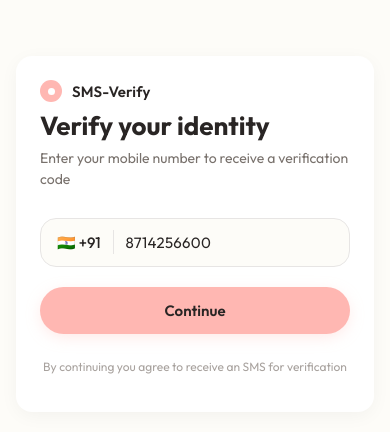
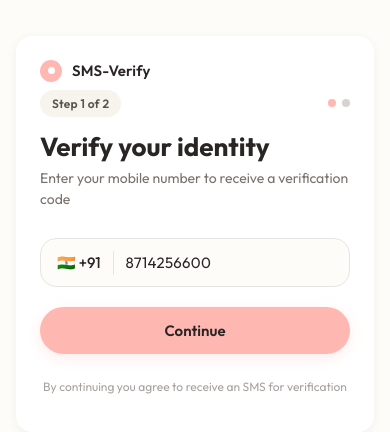
Before and after one commit to Soah1312/self-hosted-otp, a Next.js app: page /demo in a window 390 px wide. Shown: the part 188-620 px from the top of the page. Built offline with nearby package versions, Linux system fonts and the light colour scheme; no server answers.

Commit message:
ui refinements

```diff
--- a/app/demo/page.tsx
+++ b/app/demo/page.tsx
@@ -86,6 +86,30 @@ function CheckmarkIcon() {
   );
 }
 
+function SendActionIcon() {
+  return (
+    <svg viewBox="0 0 20 20" fill="none" xmlns="http://www.w3.org/2000/svg" aria-hidden="true" className="sendActionAnim">
+      <path
+        d="M3 10L17 3L13.5 17L9.7 10.3L3 10Z"
+        stroke="currentColor"
+        strokeWidth="1.6"
+        strokeLinecap="round"
+        strokeLinejoin="round"
+      />
+    </svg>
+  );
+}
+
+function InfoIcon() {
+  return (
+    <svg viewBox="0 0 18 18" fill="none" xmlns="http://www.w3.org/2000/svg" aria-hidden="true">
+      <circle cx="9" cy="9" r="7" stroke="currentColor" strokeWidth="1.6" />
+      <path d="M9 8.2V12" stroke="currentColor" strokeWidth="1.6" strokeLinecap="round" />
+      <circle cx="9" cy="5.7" r="0.9" fill="currentColor" />
+    </svg>
+  );
+}
+
 export default function DemoPage() {
   const [screen, setScreen] = useState<"phone" | "otp">("phone");
   const [fadeKey, setFadeKey] = useState(0);
@@ -100,7 +124,6 @@ export default function DemoPage() {
   const [redirectCountdown, setRedirectCountdown] = useState(0);
   const [resendInfo, setResendInfo] = useState("");
   const [lastResponseMessage, setLastResponseMessage] = useState("");
-  const [showFunnyMessage, setShowFunnyMessage] = useState(false);
   const submittedOtpRef = useRef("");
   const redirectTimerRef = useRef<number | null>(null);
 
@@ -111,14 +134,6 @@ export default function DemoPage() {
 
   useEffect(() => {
     setFadeKey((value) => value + 1);
-
-    if (screen === "otp") {
-      setShowFunnyMessage(false);
-      const timer = setTimeout(() => setShowFunnyMessage(true), 3000);
-      return () => clearTimeout(timer);
-    } else {
-      setShowFunnyMessage(false);
-    }
   }, [screen]);
 
   useEffect(() => {
@@ -252,29 +267,18 @@ export default function DemoPage() {
     setOtpError("");
   }
 
-  async function resendOtp() {
-    if (retryCountdown > 0 || phoneLoading) return;
-    setResendInfo("");
-    setPhoneError("");
-    setPhoneLoading(true);
-    const result = await postJson("/api/otp/send", { phone: phoneWithCode });
-    setPhoneLoading(false);
-
-    if (result.status === 200) {
-      setResendInfo("OTP resent");
+  function changePhoneNumber() {
+    setScreen("phone");
     setOtp(Array.from({ length: OTP_LENGTH }, () => ""));
     setOtpError("");
+    setResendInfo("");
+    setRetryCountdown(0);
+    setLastResponseMessage("");
     submittedOtpRef.current = "";
-      return;
   }
 
-    if (result.status === 429 && result.data.retryAfter) {
-      setResendInfo(`Resend available in ${result.data.retryAfter}s`);
-      setRetryCountdown(result.data.retryAfter);
-      return;
-    }
-
-    setResendInfo(result.data.message ?? "Looks like the pigeon got lost... Try again soon.");
+  async function resendOtp() {
+    setResendInfo("My mobile must be offline, dont even bother on clicking on send again");
   }
 
   function backToHome() {
@@ -306,6 +310,14 @@ export default function DemoPage() {
         {/* ── Screen 1 — Phone ── */}
         {screen === "phone" ? (
           <div className="demoContent fadeSlideIn">
+            <div className="demoStepRow" aria-label="Progress step 1 of 2">
+              <span className="demoStepPill">Step 1 of 2</span>
+              <div className="demoStepDots" aria-hidden="true">
+                <span className="demoStepDot demoStepDot--active" />
+                <span className="demoStepDot" />
+              </div>
+            </div>
+
             <h1>Verify your identity</h1>
             <p className="demoSubtitle">
               Enter your mobile number to receive a verification code
@@ -341,21 +353,35 @@ export default function DemoPage() {
         ) : (
           <div className="demoOtpLayout fadeSlideIn">
             <div className="otpLeftCol">
+              <div className="demoStepRow" aria-label="Progress step 2 of 2">
+                <span className="demoStepPill">Step 2 of 2</span>
+                <div className="demoStepDots" aria-hidden="true">
+                  <span className="demoStepDot demoStepDot--active" />
+                  <span className="demoStepDot demoStepDot--active" />
+                </div>
+              </div>
+
               <h1 style={{ margin: 0, fontSize: 28, fontWeight: 700, color: "#292524", lineHeight: 1.2 }}>
                 Verify your account
               </h1>
+              <div className="otpTargetRow">
                 <p className="demoSubtitle">
                   Enter the 6-digit code sent to {phoneWithCode}
                 </p>
+                <button type="button" className="changeNumberLink" onClick={changePhoneNumber}>
+                  Change number
+                </button>
+              </div>
 
               <OtpInput value={otp} onChange={handleOtpChange} error={otpError} loading={otpLoading} />
 
+              <div className="resendBlock" aria-live="polite">
                 <div className="resendRow">
                   <span>Haven&apos;t received the OTP?</span>
                   <button type="button" className="sendAgainLink" onClick={resendOtp} disabled={retryCountdown > 0 || phoneLoading}>
                     {phoneLoading ? (
-                    <span style={{ display: 'inline-flex', alignItems: 'center', gap: '4px' }}>
-                      Sending <span className="sendActionAnim">✈️</span>
+                      <span style={{ display: "inline-flex", alignItems: "center", gap: "4px" }}>
+                        Sending <SendActionIcon />
                       </span>
                     ) : retryCountdown > 0 ? (
                       `Send again in ${retryCountdown}s`
@@ -364,12 +390,13 @@ export default function DemoPage() {
                     )}
                   </button>
                 </div>
-
-              {showFunnyMessage && !resendInfo && retryCountdown === 0 && !phoneLoading && (
-                <p className="demoNotice" style={{ fontStyle: "italic", fontSize: "13px" }}>
-                  My mobile must be offline, dont even bother on clicking on send again
+                <p className="resendHint">
+                  <span className="resendHintIcon">
+                    <InfoIcon />
+                  </span>
+                  SMS can be delayed when your relay phone is offline.
                 </p>
-              )}
+              </div>
 
               {resendInfo ? <p className="demoNotice">{resendInfo}</p> : null}
               {redirectCountdown > 0 ? <p className="demoNotice">OTP expired. Returning in {redirectCountdown}s.</p> : null}
--- a/app/globals.css
+++ b/app/globals.css
@@ -8,10 +8,16 @@ body {
   min-height: 100%;
 }
 
+html {
+  scroll-behavior: smooth;
+  -webkit-text-size-adjust: 100%;
+}
+
 body {
   font-family: "Inter", "Segoe UI", Arial, sans-serif;
   color: #e8ecf3;
   background: #0a0a0a;
+  -webkit-overflow-scrolling: touch;
 }
 
 a {
@@ -443,6 +449,43 @@ input {
   line-height: 1.5;
 }
 
+.demoStepRow {
+  display: flex;
+  align-items: center;
+  justify-content: space-between;
+  gap: 12px;
+  margin-bottom: 14px;
+}
+
+.demoStepPill {
+  display: inline-flex;
+  align-items: center;
+  border-radius: 9999px;
+  background: #f7f3ed;
+  color: #57534e;
+  padding: 6px 12px;
+  font-size: 12px;
+  font-weight: 600;
+  letter-spacing: 0.02em;
+}
+
+.demoStepDots {
+  display: inline-flex;
+  align-items: center;
+  gap: 6px;
+}
+
+.demoStepDot {
+  width: 8px;
+  height: 8px;
+  border-radius: 50%;
+  background: #d6d3d1;
+}
+
+.demoStepDot--active {
+  background: #ffb7b2;
+}
+
 .demoForm {
   margin-top: 28px;
 }
@@ -593,6 +636,30 @@ input {
   padding: 8px 36px 36px;
 }
 
+.otpTargetRow {
+  display: flex;
+  align-items: baseline;
+  justify-content: space-between;
+  gap: 10px;
+}
+
+.changeNumberLink {
+  border: 0;
+  background: transparent;
+  color: #57534e;
+  font-size: 13px;
+  font-weight: 600;
+  white-space: nowrap;
+  cursor: pointer;
+  padding: 0;
+  text-decoration: underline;
+  text-underline-offset: 2px;
+}
+
+.changeNumberLink:hover {
+  color: #292524;
+}
+
 .otpRightCol {
   flex: 0 0 45%;
   padding: 0 20px 20px 0;
@@ -665,13 +732,38 @@ input {
 /* ─── Resend Row ────────────────────────────────────────── */
 
 .resendRow {
-  margin-top: 20px;
+  margin-top: 0;
   display: flex;
   flex-wrap: wrap;
   gap: 4px;
   align-items: center;
   font-size: 14px;
   color: #78716C;
+}
+
+.resendBlock {
+  margin-top: 20px;
+  border: 1px solid #ede9e4;
+  border-radius: 14px;
+  background: #fcfaf5;
+  padding: 12px 14px;
+}
+
+.resendHint {
+  margin: 8px 0 0;
+  display: flex;
+  align-items: center;
+  gap: 8px;
+  color: #8a857d;
+  font-size: 12px;
+}
+
+.resendHintIcon {
+  width: 16px;
+  height: 16px;
+  color: #a8a29e;
+  display: inline-flex;
+  flex-shrink: 0;
 }
 
 .sendAgainLink {
@@ -702,6 +794,8 @@ input {
 
 .sendActionAnim {
   display: inline-block;
+  width: 14px;
+  height: 14px;
   animation: flyAway 1.5s infinite;
 }
 
@@ -858,6 +952,23 @@ input {
 /* ─── Responsive ────────────────────────────────────────── */
 
 @media (max-width: 920px) {
+  .lpGrain {
+    display: none;
+  }
+
+  .lpNavInner {
+    backdrop-filter: none;
+    -webkit-backdrop-filter: none;
+    background: rgba(255, 255, 255, 0.92);
+  }
+
+  .lpBlobA,
+  .lpBlobB {
+    filter: blur(44px);
+    animation: none;
+    opacity: 0.45;
+  }
+
   .lpHeadline {
     font-size: 40px;
   }
@@ -890,6 +1001,7 @@ input {
 @media (max-width: 700px) {
   .demoCard {
     border-radius: 16px;
+    box-shadow: 0 2px 12px -2px rgba(0, 0, 0, 0.08);
   }
 
   .demoBrandRow {
@@ -907,6 +1019,12 @@ input {
   .otpLeftCol {
     flex: none;
     padding: 8px 24px 24px;
+  }
+
+  .otpTargetRow {
+    flex-direction: column;
+    align-items: flex-start;
+    gap: 4px;
   }
 
   .otpRightCol {
@@ -928,4 +1046,18 @@ input {
   .verifiedState {
     padding: 24px;
   }
+
+  .fadeSlideIn,
+  .verifiedIcon,
+  .sendActionAnim {
+    animation-duration: 220ms;
+  }
 }
+
+@media (max-width: 700px) and (pointer: coarse) {
+  .fadeSlideIn,
+  .verifiedIcon,
+  .sendActionAnim {
+    animation: none;
+  }
+}
--- a/components/OtpInput.tsx
+++ b/components/OtpInput.tsx
@@ -14,6 +14,18 @@ const OTP_LENGTH = 6;
 export default function OtpInput({ value, onChange, error, loading }: OtpInputProps) {
   const inputRefs = useRef<Array<HTMLInputElement | null>>([]);
   const [isShaking, setIsShaking] = useState(false);
+
+  useEffect(() => {
+    inputRefs.current[0]?.focus();
+    inputRefs.current[0]?.select();
+  }, []);
+
+  useEffect(() => {
+    const isCleared = value.every((digit) => digit === "");
+    if (!isCleared) return;
+    inputRefs.current[0]?.focus();
+    inputRefs.current[0]?.select();
+  }, [value]);
 
   useEffect(() => {
     if (!error) return;
@@ -81,6 +93,7 @@ export default function OtpInput({ value, onChange, error, loading }: OtpInputPr
           maxLength={1}
           value={value[index] ?? ""}
           onChange={(event) => handleChange(index, event.target.value)}
+          onFocus={(event) => event.currentTarget.select()}
           onKeyDown={(event) => handleKeyDown(index, event)}
         />
       ))}
```
Also changed, not shown: 1 other file (tests, documents, lock files or other folders). Lines whose indentation alone changed are shown as unchanged.
